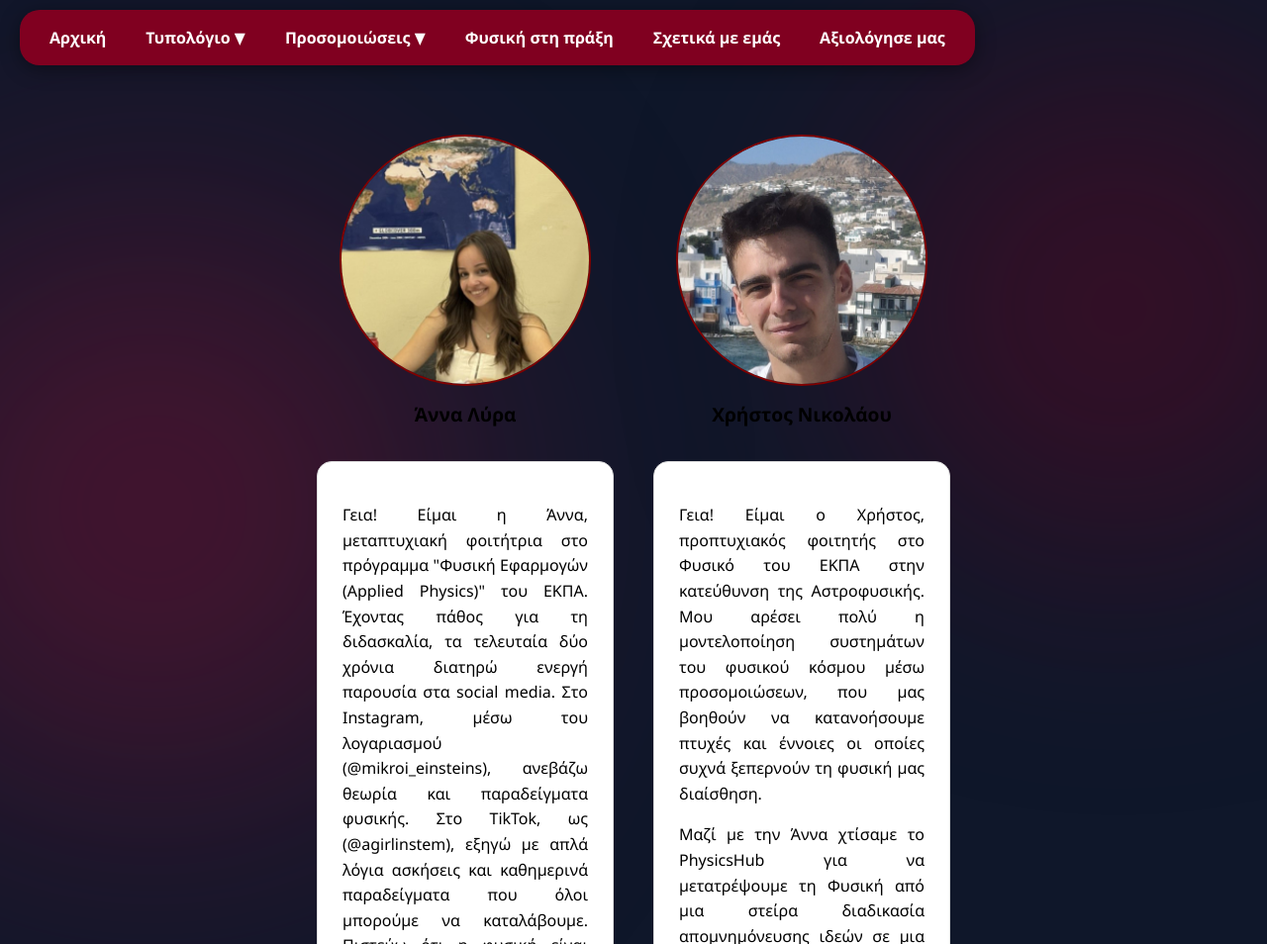
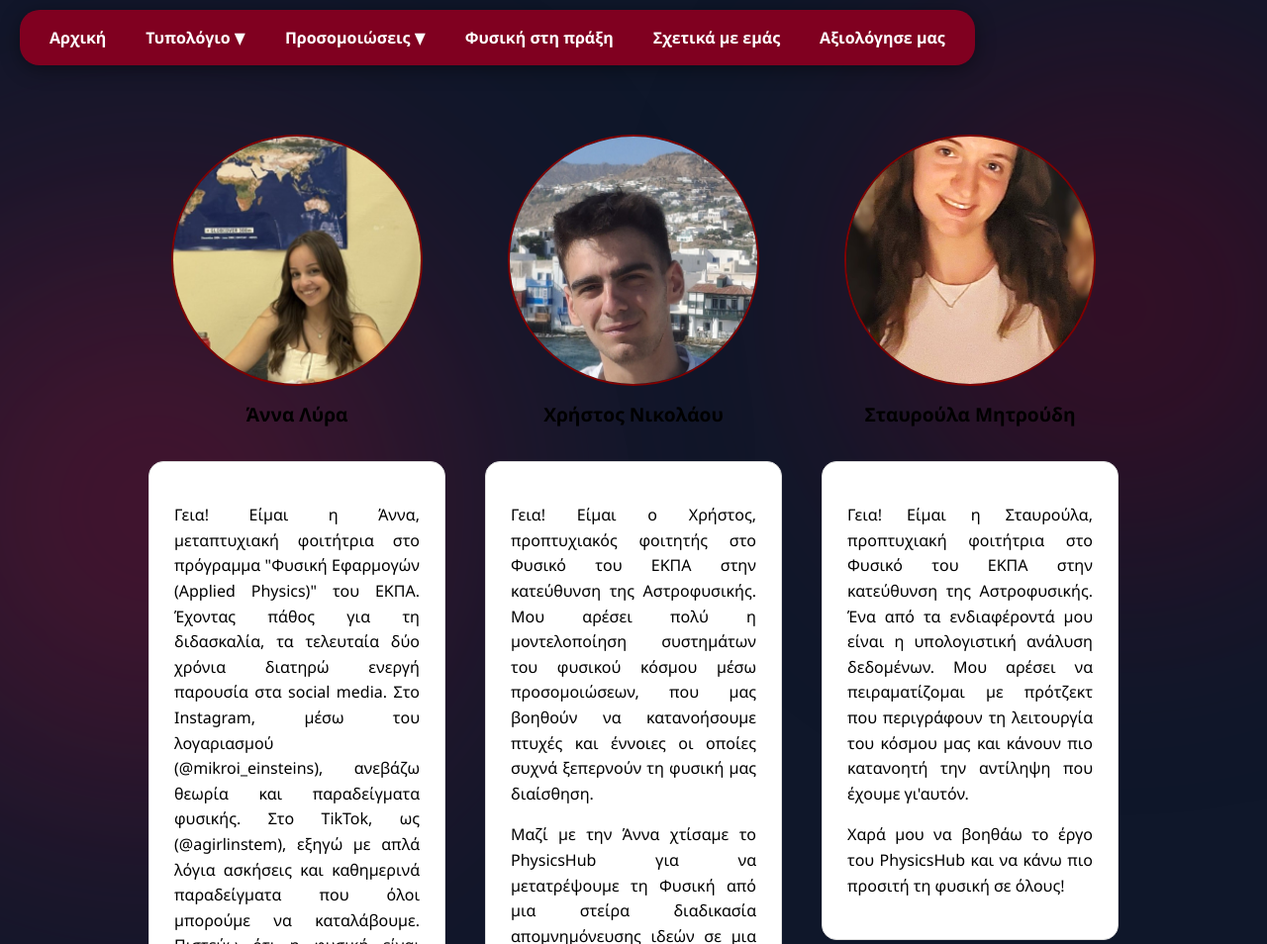
Before and after one commit to PhysicsHub-Lab/physics-simulations, a plain HTML site: page about_us.html in a window 1280 px wide. Shown: the top 954 px of the page at 99% size. Drawn offline with Linux system fonts and the light colour scheme.

Commit message:
Add new member to about us section
Added a new member 'Σταυρούλα Μητρούδη' with bio and image to the about us page.

```diff
--- a/about_us.html
+++ b/about_us.html
@@ -71,6 +71,15 @@
                 <p>Μαζί με την Άννα χτίσαμε το PhysicsHub για να μετατρέψουμε τη Φυσική από μια στείρα διαδικασία απομνημόνευσης ιδεών σε μια διαδραστική οντότητα, όπου οι μαθητές θα την απομυθοποιήσουν και θα καταλάβουν ότι η φυσική βρίσκεται παντού γύρω τους και τη χρησιμοποιούν καθημερινά.</p>
             </div>
         </div>
+
+		<div class="member-wrapper">
+            <img src="20240721_220836 (1).jpg" alt="Σταυρούλα" class="member-img" style="border: 2px solid #800000 !important;">
+            <p class="name">Σταυρούλα Μητρούδη</p>
+            <div class="bio-text">
+                <p>Γεια! Είμαι η Σταυρούλα, προπτυχιακή φοιτήτρια στο Φυσικό του ΕΚΠΑ στην κατεύθυνση της Αστροφυσικής. Ένα από τα ενδιαφέροντά μου είναι η υπολογιστική ανάλυση δεδομένων. Μου αρέσει να πειραματίζομαι με πρότζεκτ που περιγράφουν τη λειτουργία του κόσμου μας και κάνουν πιο κατανοητή την αντίληψη που έχουμε γι'αυτόν.</p>
+                <p>Χαρά μου να βοηθάω το έργο του PhysicsHub και να κάνω πιο προσιτή τη φυσική σε όλους!</p>
+            </div>
+        </div>
     </div>
 
 </body>
```
